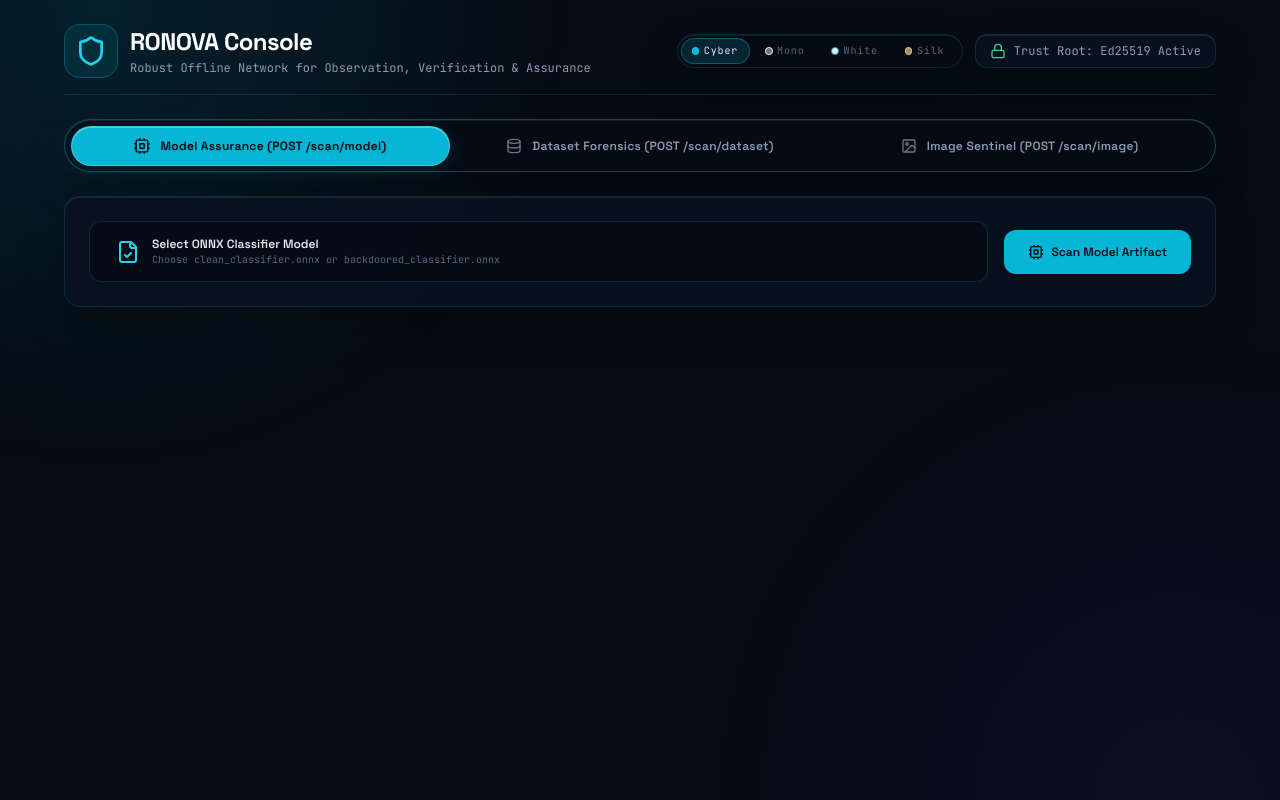
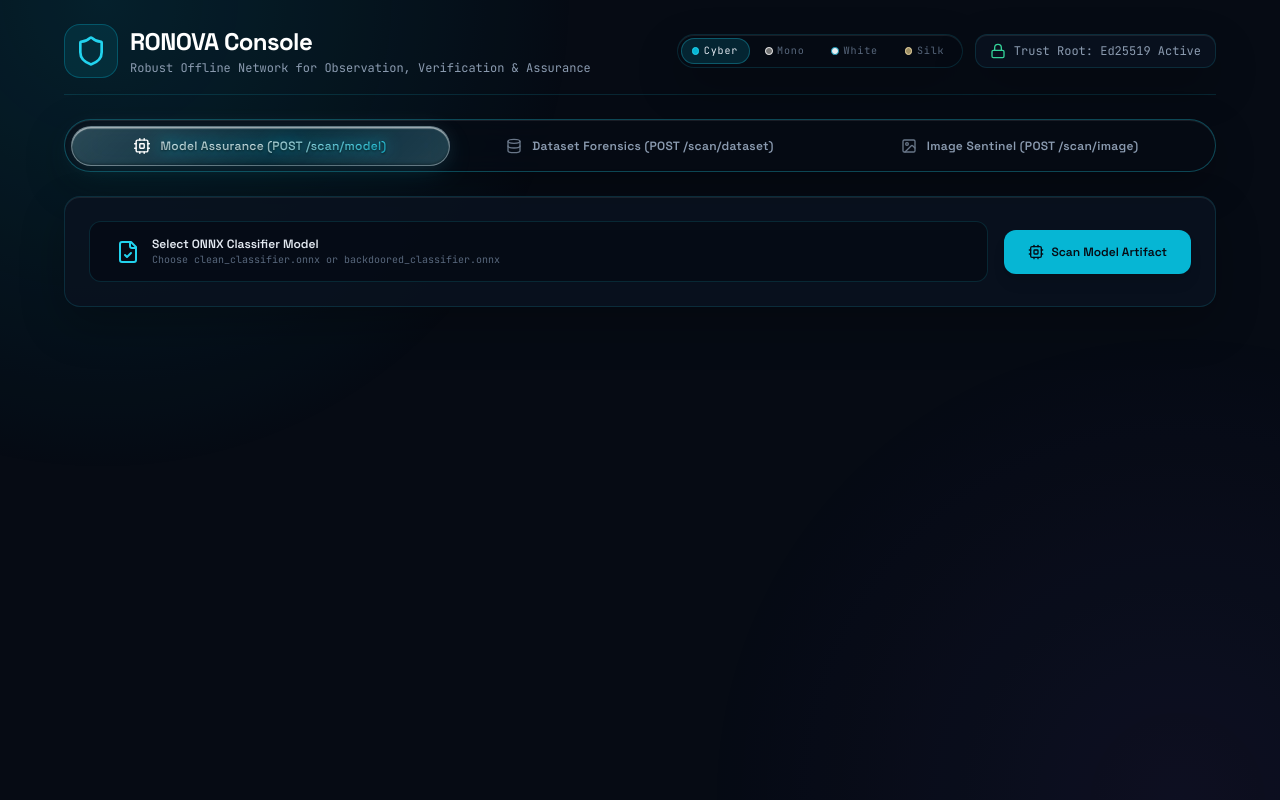
Before and after one commit to developerHarish2007/Ronova, a React app in the folder frontend/: page / in a window 1280 px wide. Built offline with nearby package versions, Linux system fonts and the light colour scheme; the HTML template or start-up script is replaced by a standard one.

Commit message:
feat(ui): add frosted glass sliding indicator and shiny minimalist tab typography

```diff
--- a/frontend/src/App.css
+++ b/frontend/src/App.css
@@ -123,11 +123,17 @@
   left: 0.35rem;
   width: calc((100% - 0.7rem) / 3);
   border-radius: 999px;
-  background: var(--accent-strong);
-  border: 1px solid rgba(255, 255, 255, 0.22);
-  box-shadow: 0 4px 20px var(--accent-soft), inset 0 1px 0 rgba(255, 255, 255, 0.32);
+  background: linear-gradient(135deg, rgba(255, 255, 255, 0.16) 0%, rgba(255, 255, 255, 0.04) 55%, rgba(255, 255, 255, 0.12) 100%), var(--accent-soft);
+  backdrop-filter: blur(18px) saturate(180%);
+  -webkit-backdrop-filter: blur(18px) saturate(180%);
+  border: 1px solid rgba(255, 255, 255, 0.32);
+  box-shadow:
+    inset 0 1.5px 1px 0 rgba(255, 255, 255, 0.6),
+    inset 0 -1.5px 2px 0 rgba(0, 0, 0, 0.25),
+    0 8px 30px -4px var(--accent-soft),
+    0 0 20px 1px rgba(255, 255, 255, 0.06);
   transform: translateX(calc(var(--tab-index) * 100%));
-  transition: transform 0.42s cubic-bezier(0.22, 1, 0.36, 1), background 0.35s ease;
+  transition: transform 0.42s cubic-bezier(0.22, 1, 0.36, 1), background 0.35s ease, border-color 0.35s ease, box-shadow 0.35s ease;
   pointer-events: none;
   z-index: 1;
 }
@@ -141,15 +147,37 @@
   color: var(--text-soft) !important;
   font-family: var(--font-ui);
   cursor: pointer;
-  transition: color 0.28s ease, transform 0.2s ease, opacity 0.2s ease;
+  letter-spacing: 0.015em;
+  transition: color 0.28s ease, transform 0.2s ease, opacity 0.2s ease, text-shadow 0.28s ease;
 }
 .mode-tab:hover {
   color: var(--text-main) !important;
+  transform: translateY(-1px);
 }
 .mode-tab.active {
-  color: var(--app-bg) !important;
+  color: #ffffff !important;
   font-weight: 700 !important;
-  text-shadow: 0 1px 2px rgba(0, 0, 0, 0.15);
+  letter-spacing: 0.025em;
+  text-shadow:
+    0 0 16px var(--accent),
+    0 0 32px var(--accent-soft),
+    0 1px 2px rgba(0, 0, 0, 0.5);
+}
+.mode-tab.active span {
+  background: linear-gradient(135deg, #ffffff 0%, rgba(255, 255, 255, 0.95) 45%, var(--accent) 100%);
+  -webkit-background-clip: text;
+  -webkit-text-fill-color: transparent;
+  display: inline-block;
+  filter: drop-shadow(0 1px 1.5px rgba(0, 0, 0, 0.35));
+}
+[data-theme="white"] .mode-tab.active {
+  color: #0e7490 !important;
+  text-shadow: 0 0 14px rgba(14, 116, 144, 0.3), 0 1px 2px rgba(255, 255, 255, 0.8);
+}
+[data-theme="white"] .mode-tab.active span {
+  background: linear-gradient(135deg, #0e7490 0%, #0891b2 70%, #0369a1 100%);
+  -webkit-background-clip: text;
+  -webkit-text-fill-color: transparent;
 }
 
 .dashboard-main {
```
